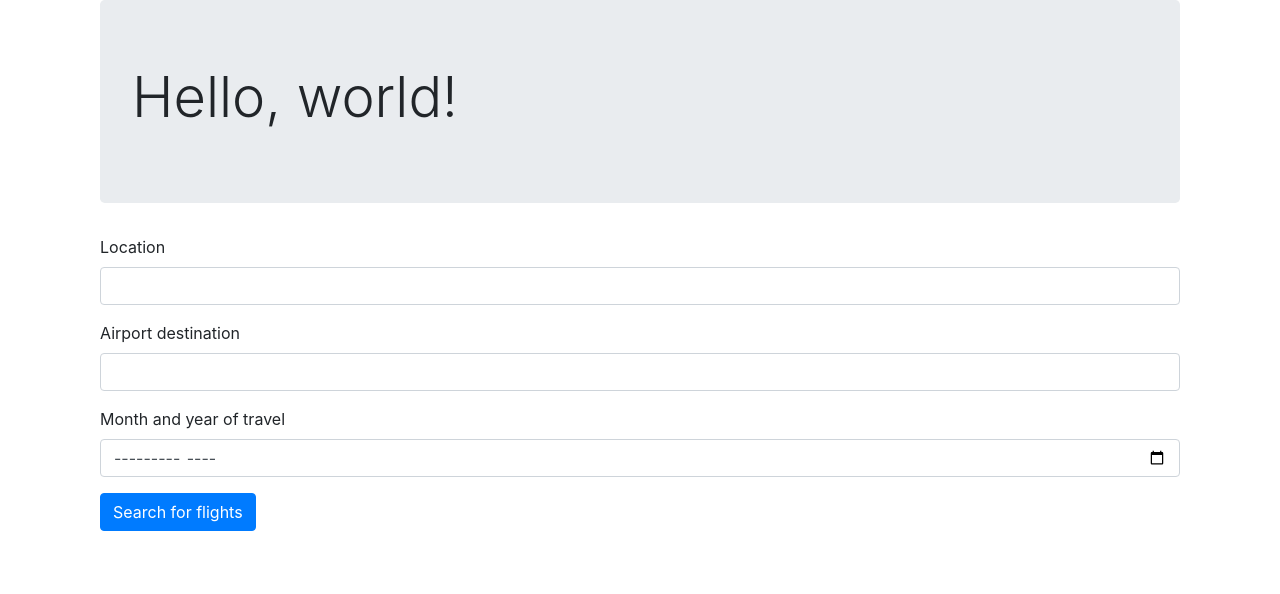
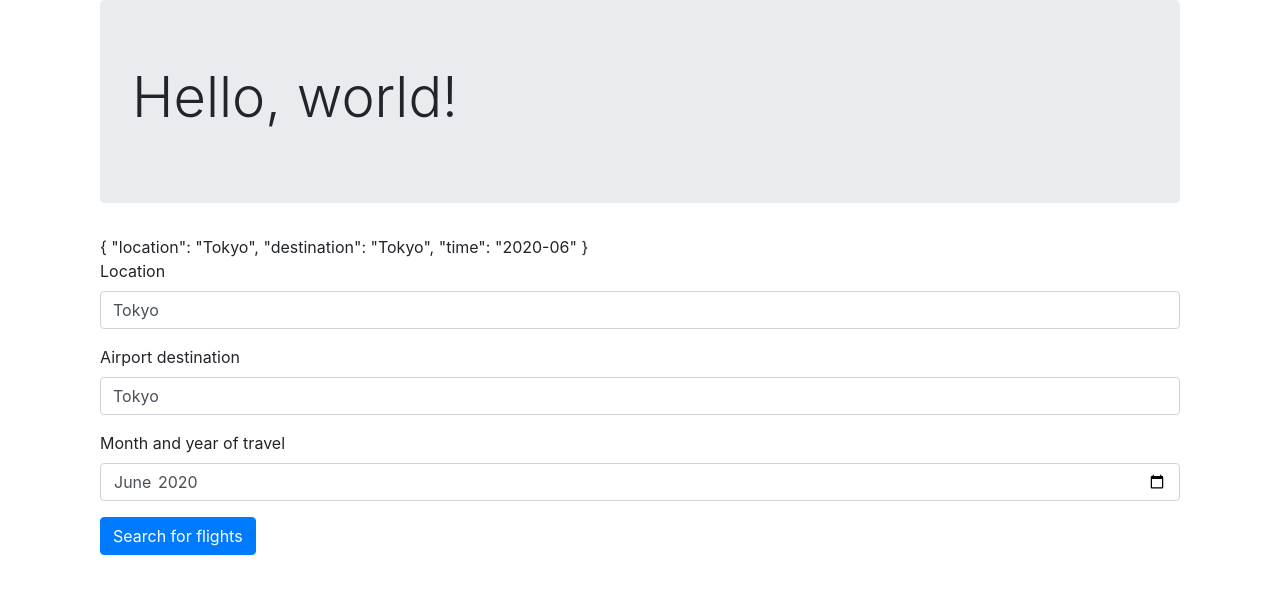
Before and after one commit to geomin76/flightsearcher, an Angular app in the folder frontend/: page /query in a window 1280 px wide. Shown: the top 594 px of the page. Built offline with nearby package versions, Linux system fonts and the light colour scheme.

Commit message:
data model

```diff
--- a/frontend/src/app/query/query.component.html
+++ b/frontend/src/app/query/query.component.html
@@ -3,19 +3,20 @@
         <h1 class="display-4">Hello, world!</h1>
     </div>
     <div class="xl-12 lg-12 md-12 sm-12">
-        <form #flightForm="ngForm">
+        <form #flightForm="ngForm"(ngSubmit)="onSubmit()">
+            {{searchModel | json}}
             <div class="form-group">
                 <label>Location</label>
-                <input type="text" name="location" class="form-control" ngModel>
+                <input type="text" name="location" class="form-control" [(ngModel)]="searchModel.location">
             </div>
             <div class="form-group">
                 <label>Airport destination</label>
-                <input type="text" name="destination" class="form-control" ngModel>
+                <input type="text" name="destination" class="form-control" [(ngModel)]="searchModel.destination">
             </div>
             <div class="form-group">
                 <label>Month and year of travel</label>
                 <!-- pass values from angular to get current date -->
-                <input type="month" name="time" class="form-control" min="2020-06" max="2021-06" ngModel>
+                <input type="month" name="time" class="form-control" min="2020-06" max="2021-06" [(ngModel)]="searchModel.time">
             </div>
             <div>
                 <button class="btn btn-primary" type="submit">Search for flights</button>
--- a/frontend/src/app/query/query.component.ts
+++ b/frontend/src/app/query/query.component.ts
@@ -1,5 +1,6 @@
 import { Component, OnInit } from '@angular/core';
 import { LocationService } from '../location.service';
+import { Search } from '../search';
 
 @Component({
   selector: 'app-query',
@@ -7,6 +8,8 @@ import { LocationService } from '../location.service';
   styleUrls: ['./query.component.css']
 })
 export class QueryComponent implements OnInit {
+
+  searchModel = new Search('Tokyo', 'Tokyo', '2020-06');
 
   constructor(private _locationService: LocationService) { }
 
@@ -17,4 +20,8 @@ export class QueryComponent implements OnInit {
     // console.log(this.gps);
   }
 
+  onSubmit() {
+    console.log();
+  }
+
 }
--- /dev/null
+++ b/frontend/src/app/search.ts
@@ -0,0 +1,7 @@
+export class Search {
+    constructor(
+        public location: string,
+        public destination: string,
+        public time: string
+    ) {}
+}
```
Also changed, not shown: 1 other file (tests, documents, lock files or other folders).
